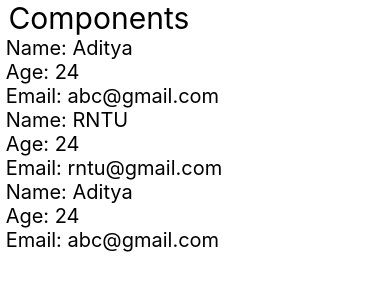
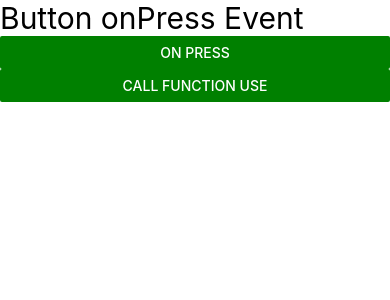
Before and after one commit to birbalkr/reactNative, a React Native app: screen / in a window 390 px wide. Shown: the top 300 px of the page. Built offline with nearby package versions, Linux system fonts and the light colour scheme.

Commit message:
Button onPress function use

```diff
--- a/App.tsx
+++ b/App.tsx
@@ -8,29 +8,19 @@
 import UserData from './components/UserData';
 
 function App(){
+  const fruit=()=>{
+    console.warn("Function called");
+  }
   return(
     <View>
-      <Text style ={{fontSize:30}} > Components </Text>
-      {/* use Component */}
-      <UserData/>
-      <RNTU/>
+      <Text style={{fontSize:30}}>Button onPress Event</Text>
+      <Button title='On Press' onPress={fruit} color={'green'}></Button>
+      <Button title='call function use' onPress={()=>fruit()} color={'green'}></Button>
     </View>
 
   );
 };
 
-// create Component
-const RNTU=()=>{
-  return(
-    <View>
-      <Text style ={{fontSize:20}} > Name: RNTU </Text>
-      <Text style ={{fontSize:20}} > Age: 24 </Text>
-      <Text style ={{fontSize:20}} > Email: rntu@gmail.com </Text>
-      <UserData/>
-    </View>
-
-  );
-}
 
 
 
```
